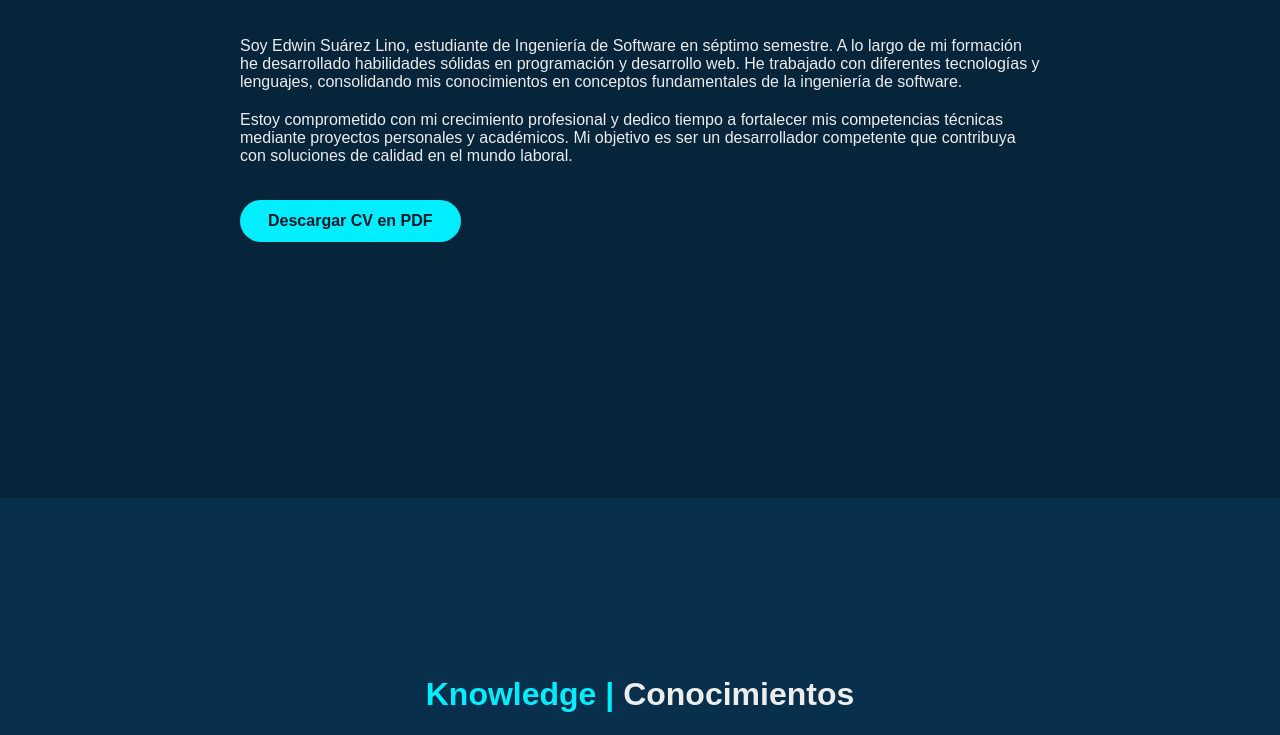
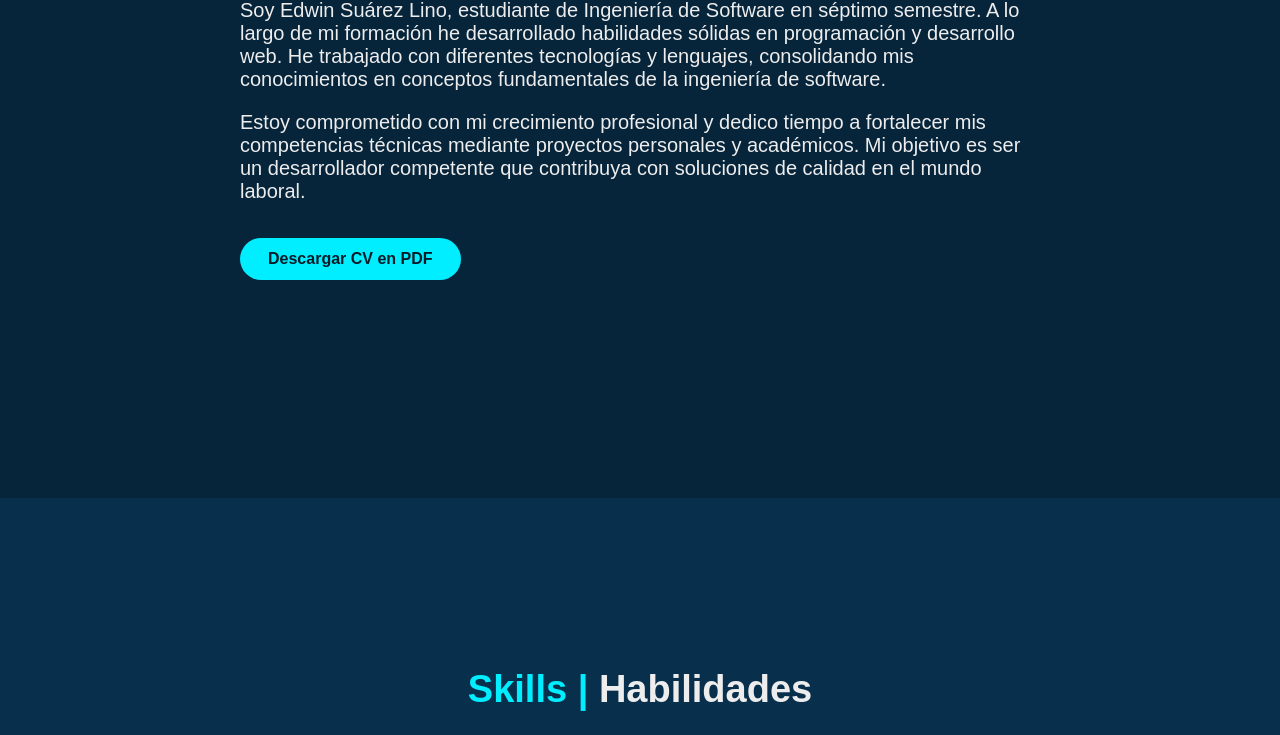
Before and after one commit to MaxCompiler/portfolio, a website built with webpack: page src/index.html in a window 1280 px wide. Shown: the part 1102-1837 px from the top of the page. Built offline with nearby package versions, Linux system fonts and the light colour scheme.

Commit message:
añadiendo un logo y agregando un h2 en la seccion de skills

```diff
--- a/src/index.html
+++ b/src/index.html
@@ -5,6 +5,7 @@
     <meta charset="UTF-8">
     <meta name="viewport" content="width=device-width, initial-scale=1.0">
     <title>Portafolio</title>
+    <link rel="icon" type="image/png" href="img/logo-perfil.png" />
     <script src="https://kit.fontawesome.com/6821319000.js" crossorigin="anonymous"></script>
     <!-- <link rel="stylesheet" href="node_modules/eins-modal/dist/css/eins-modal.min.css">
     <link rel="stylesheet" href="style.css"> -->
@@ -74,6 +75,7 @@
     </section>
 
     <section class="skills" id="skills">
+        <h2 class="skills-title"><span>Skills | </span>Habilidades</h2>
         <div class="skill container">
             <div class="knowledge-part">
                 <h2><span>Knowledge | </span>Conocimientos</h2>
--- a/src/style.css
+++ b/src/style.css
@@ -167,6 +167,9 @@ body{
     margin-bottom: 40px;
     text-align: center;
 }
+.about p{
+    font-size: 20px;
+}
 
 .about h2 span {
     color: var(--color-p);
@@ -197,38 +200,53 @@ body{
     box-shadow: 0 0 10px var(--color-p), 0 0 25px var(--color-p);
 }
 /* ================= SKILLS SECTION ================= */
-
 .skills {
     min-height: 100vh;
     width: 100%;
     padding: 100px 10% 80px;
     background: var(--fondo-principal);
     display: flex;
+    flex-direction: column;
     justify-content: center;
     align-items: center;
     scroll-margin-top: 80px;
+}
+
+.skills-title {
+    font-size: 38px;
+    margin-bottom: 40px;
+    text-align: center;
+}
+.skill h2 {
+    font-size: 30px;
+}
+.skill h2 span{
+    color: var(--color-p);
+}
+
+.skills-title span {
+    color: var(--color-p);
 }
 
 .skill.container {
     width: 100%;
     display: flex;
     flex-direction: column;
-    gap: 50px;
+    gap: 40px;
 }
 
-.knowledge-part h2,
-.tools-part h2 {
-    font-size: 32px;
-    margin-bottom: 25px;
+.knowledge-part h3,
+.tools-part h3 {
+    font-size: 26px;
+    margin-bottom: 20px;
     text-align: center;
 }
 
-.knowledge-part h2 span,
-.tools-part h2 span {
+.knowledge-part h3 span,
+.tools-part h3 span {
     color: var(--color-p);
 }
 
-/* Grillas para las tarjetas */
 .knowledge,
 .tools {
     display: grid;
@@ -237,7 +255,6 @@ body{
     justify-content: center;
 }
 
-/* Tarjetas individuales */
 .knowledge > div,
 .tools > div {
     background: var(--fondo-secundario);
@@ -259,7 +276,6 @@ body{
     box-shadow: 0 0 20px rgba(0, 238, 255, 0.3);
 }
 
-/* Dimensiones uniformes para los logos */
 .knowledge img,
 .tools img {
     width: 60px;
@@ -268,11 +284,12 @@ body{
     filter: drop-shadow(0 2px 5px rgba(0, 0, 0, 0.3));
 }
 
-.knowledge h3,
-.tools h3 {
+.knowledge > div h3,
+.tools > div h3 {
     font-size: 16px;
     font-weight: 600;
     color: #ededed;
+    margin: 0;
 }
 
 /* ================= BRIEFCASE SECTION ================= */
@@ -305,7 +322,6 @@ body{
     color: var(--color-p);
 }
 
-/* Regla indispensable para ponerlas lado a lado */
 .briefcase-grid {
     display: grid;
     grid-template-columns: repeat(auto-fit, minmax(320px, 1fr));
@@ -352,13 +368,11 @@ body{
 }
 /* ================= EINS MODAL CUSTOM STYLES ================= */
 
-/* Fondo oscuro y desenfocado detrás de la ventana */
 .eins-modal {
     background: rgba(4, 18, 30, 0.85) !important;
     backdrop-filter: blur(8px) !important;
 }
 
-/* Contenedor principal de la tarjeta */
 .eins-modal-content {
     background: var(--fondo-secundario) !important;
     border: 2px solid var(--color-p) !important;
@@ -371,12 +385,13 @@ body{
     color: #ededed !important;
 }
 
-/* Botón de cerrar (X) alineado en la esquina */
 .eins-modal-close {
     position: absolute !important;
     top: 15px !important;
     right: 20px !important;
     color: var(--color-p) !important;
+    padding: 15px;
+    justify-content: center;
     font-size: 26px !important;
     font-weight: 700 !important;
     line-height: 1 !important;
@@ -389,14 +404,12 @@ body{
     color: #fff !important;
 }
 
-/* Contenedor vertical interno */
 .pw-content {
     display: flex;
     flex-direction: column;
     gap: 15px;
 }
 
-/* Imagen de preview del proyecto */
 .eins-modal-preview img {
     width: 100%;
     max-height: 240px;
@@ -405,7 +418,6 @@ body{
     border: 1px solid rgba(0, 238, 255, 0.2);
 }
 
-/* Texto descriptivo */
 .eins-modal-text p {
     font-size: 15px;
     line-height: 1.6;
@@ -413,7 +425,6 @@ body{
     margin-bottom: 12px;
 }
 
-/* Enlace del proyecto */
 .eins-modal-text-2 {
     font-size: 15px;
     margin-bottom: 12px;
@@ -435,7 +446,6 @@ body{
     color: var(--color-p);
 }
 
-/* Tecnologías */
 .eins-modal-text-3 span {
     display: block;
     font-weight: 700;
```
Also changed, not shown: 1 other file.
